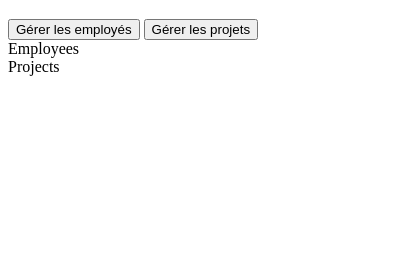
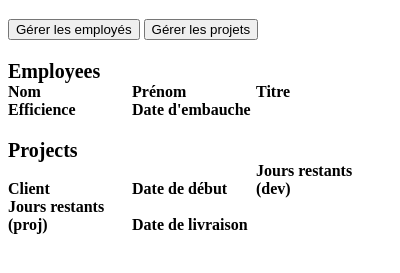
Before and after one commit to Tsuuki/ERP_TP, an Electron app: page index.html in a window 400 px wide. Shown: the part 61-334 px from the top of the page. Drawn offline with Linux system fonts and the light colour scheme; no server answers.

Commit message:
Good design  on home page

```diff
--- a/css/main.css
+++ b/css/main.css
@@ -5,3 +5,28 @@ body {
 h1 {
     color: red;
 }
+
+#listDataContainer .listDataTitle {
+    font-size: 20px;
+    font-weight: bold;
+    display: inline-block;
+    margin-top: 20px;
+}
+
+#listDataEmp span{
+    display: inline-block;
+    width: 120px;
+}
+
+#listDataEmp .legend {
+    font-weight: bold;
+}
+
+#listDataProj span{
+    display: inline-block;
+    width: 120px;
+}
+
+#listDataProj .legend {
+    font-weight: bold;
+}
--- a/index.html
+++ b/index.html
@@ -16,11 +16,27 @@
     <button id="manageEmployees" type="button">Gérer les employés</button>
     <button id="manageProjects" type="button">Gérer les projets</button>
 
-    <div id="listData">
+    <div id="listDataContainer">
 			<span class="listDataTitle">Employees</span>
-			<div id="listDataEmployees"></div>
+			<div id="listDataEmp">
+                <div class="legend">
+                    <span>Nom</span>
+                    <span>Prénom</span>
+                    <span>Titre</span>
+                    <span>Efficience</span>
+                    <span>Date d'embauche</span>
+                </div>
+            </div>
 			<span class="listDataTitle">Projects</span>
-			<div id="listDataProjects"></div>
+			<div id="listDataProj">
+                <div class="legend">
+                    <span>Client</span>
+                    <span>Date de début</span>
+                    <span>Jours restants (dev)</span>
+                    <span>Jours restants (proj)</span>
+                    <span>Date de livraison</span>
+                </div>
+            </div>
     </div>
 
     <script type="text/javascript" src="js/employees.js"></script>
--- a/js/index.js
+++ b/js/index.js
@@ -1,21 +1,24 @@
-var listDom = $("#listDataEmployees");
+var listDom = $("#listDataEmp");
 for(var i=0;i<employees.length;i++) {
-    listDom.append("<div>");
+    var myDom = "<div><span>" + employees[i].name + "</span><span>" + employees[i].firstname + "</span><span>" + employees[i].jobType + "</span><span>" + employees[i].efficiency + "</span><span>" + employees[i].hiringDate + "</span></div>";
+    /*listDom.append("<div>");
     listDom.append("<span>" + employees[i].name + "</span>");
     listDom.append("<span>" + employees[i].firstname + "</span>");
     listDom.append("<span>" + employees[i].jobType + "</span>");
     listDom.append("<span>" + employees[i].efficiency + "</span>");
     listDom.append("<span>" + employees[i].hiringDate + "</span>");
-    listDom.append("</div>");
+    listDom.append("</div>");*/
+    listDom.append(myDom);
 }
 
-var listDom = $("#listDataProjects");
+var listDom = $("#listDataProj");
 for(var i=0;i<projects.length;i++) {
-    listDom.append("<div>");
+    var myDom = "<div><span>" + projects[i].client + "</span><span>" + projects[i].dateStart + "</span><span>" + projects[i].remainDevDays + "</span><span>" + projects[i].remainProjDays + "</span><span>" + projects[i].shipment + "</span></div>";
+    /*listDom.append("<div>");
     listDom.append("<span>" + projects[i].client + "</span>");
     listDom.append("<span>" + projects[i].dateStart + "</span>");
     listDom.append("<span>" + projects[i].remainDevDays + "</span>");
     listDom.append("<span>" + projects[i].remainProjDays + "</span>");
-    listDom.append("<span>" + projects[i].shipment + "</span>");
-    listDom.append("</div>");
+    listDom.append("<span>" + projects[i].shipment + "</span>");*/
+    listDom.append(myDom);
 }
```
